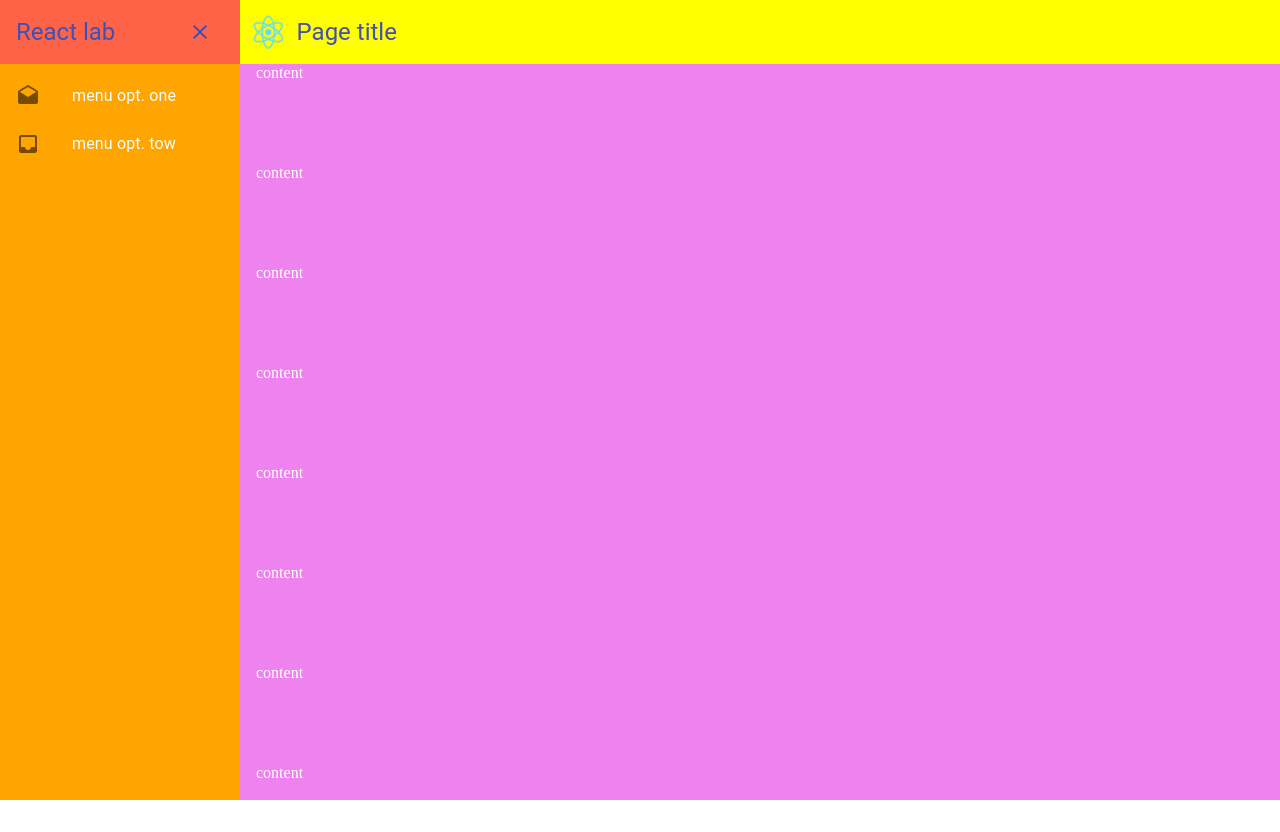
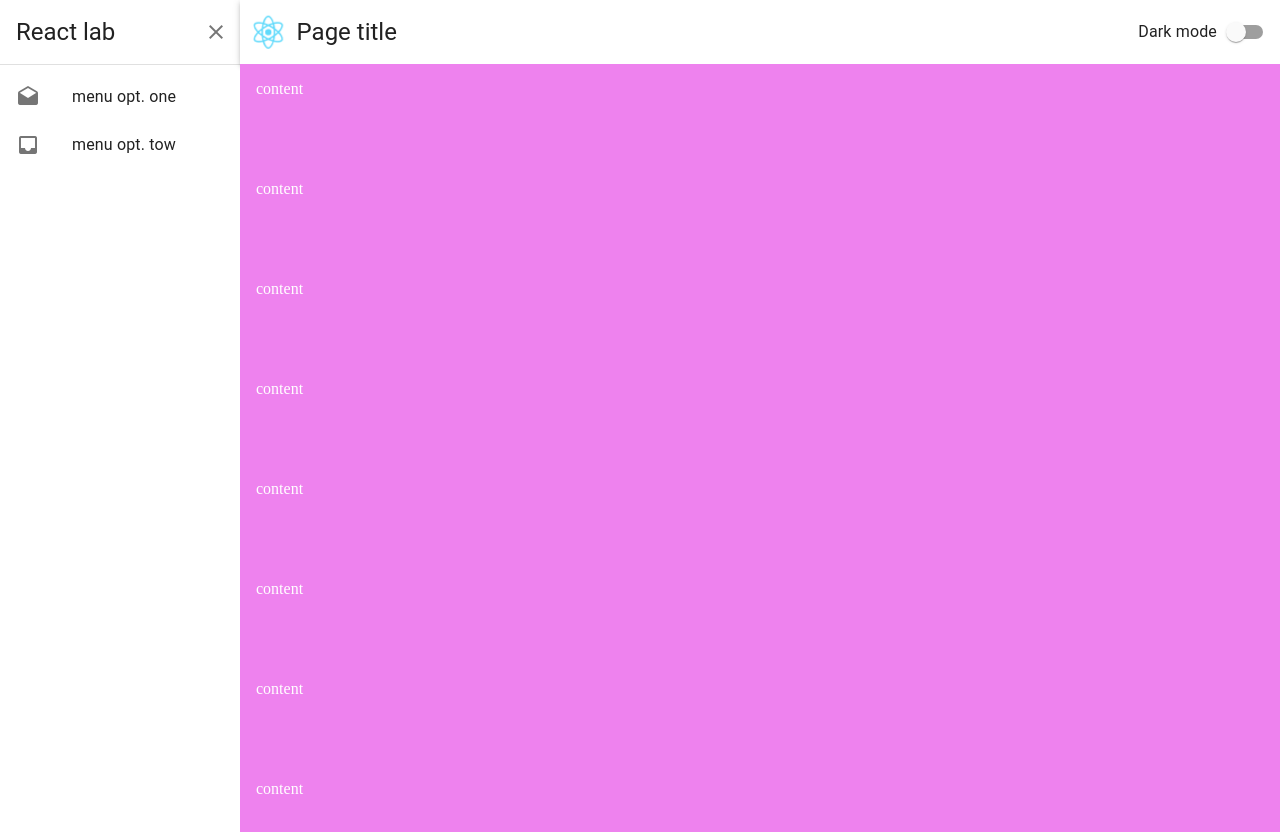
Before and after one commit to ramonprata/react-lab, a React (Create React App) app: page / in a window 1280 px wide. Built offline with nearby package versions, Linux system fonts and the light colour scheme.

Commit message:
Getting started

```diff
--- a/src/App.jsx
+++ b/src/App.jsx
@@ -1,15 +1,10 @@
 import React from 'react';
 import './App.css';
-import { ThemeProvider } from '@material-ui/core/styles';
 import { MainPageContainer } from './features/mainPage';
-import { theme } from './shared/theme';
+// import { theme } from './shared/theme';
 
 function App() {
-  return (
-    <ThemeProvider theme={theme}>
-      <MainPageContainer />;
-    </ThemeProvider>
-  );
+  return <MainPageContainer />;
 }
 
 export default App;
--- a/src/features/mainPage/views/header.jsx
+++ b/src/features/mainPage/views/header.jsx
@@ -1,7 +1,15 @@
 import React from 'react';
-import logo from '../../../logo.svg';
-import { Grid, Typography } from '@material-ui/core';
-import { BoxContent } from '../../../shared/components';
+
+import {
+  Grid,
+  Typography,
+  Icon,
+  IconButton,
+  Paper,
+  Switch,
+  FormControlLabel,
+} from '@material-ui/core';
+import { BoxContent, Logo } from '../../../shared/components';
 /**
  * TODO: set props type flow js
  * type Props = {
@@ -10,18 +18,38 @@ import { BoxContent } from '../../../shared/components';
  */
 
 const Header = (props) => {
-  const { isMobile } = props;
+  const { isMobile, menuIsOpened, toggleMenu, prefersDarkMode, setPrefersDarkMode } = props;
   return (
-    <Grid container direction="column" justify="center" style={{ backgroundColor: 'yellow' }}>
-      <BoxContent>
-        <Grid container direction="row" alignItems="center">
-          <img src={logo} className="app-logo" alt="logo" />
-          <Typography variant="h5" color="primary">
-            Page title
-          </Typography>
+    <Paper square elevation={3}>
+      <Grid container direction="row" alignItems="center" style={{ height: '100%' }}>
+        <Grid container direction="row" alignItems="center" item md={9} xs={8}>
+          {isMobile && (
+            <IconButton onClick={toggleMenu}>
+              <Icon>menu</Icon>
+            </IconButton>
+          )}
+          <Logo />
+          <Typography variant="h5">Page title</Typography>
         </Grid>
-      </BoxContent>
-    </Grid>
+        <Grid container direction="row" justify="flex-end" item md={3} xs={4}>
+          <BoxContent pr={16}>
+            <FormControlLabel
+              labelPlacement="start"
+              control={
+                <Switch
+                  checked={prefersDarkMode}
+                  onChange={setPrefersDarkMode}
+                  name="checkedA"
+                  // color="primary"
+                  inputProps={{ 'aria-label': 'secondary checkbox' }}
+                />
+              }
+              label="Dark mode"
+            />
+          </BoxContent>
+        </Grid>
+      </Grid>
+    </Paper>
   );
 };
 
--- a/src/features/mainPage/views/mainPage.jsx
+++ b/src/features/mainPage/views/mainPage.jsx
@@ -2,6 +2,7 @@ import React, { useState } from 'react';
 import { SideMenu } from '../../navigation/';
 import Header from './header';
 import { BoxContent } from '../../../shared/components';
+import { defaultTheme } from '../../../shared/theme';
 
 /**
  * TODO: set props type flow js
@@ -11,19 +12,28 @@ import { BoxContent } from '../../../shared/components';
  */
 
 const MainPage = (props) => {
-  const { isMobile } = props;
-  const { gridContainer, gridFour, menu, content, header, colorFour } = getStyles(isMobile);
+  const { isMobile, prefersDarkMode, setPrefersDarkMode } = props;
+  const [menuIsOpened, toggleMenu] = useState(true);
+  const { gridContainer, gridContent, menu, content } = getStyles(isMobile);
+
+  const onToggleMenu = () => {
+    toggleMenu(!menuIsOpened);
+  };
 
   return (
     <div style={gridContainer}>
-      <div style={gridFour}>
+      <div style={gridContent}>
         <div style={menu}>
-          <SideMenu isMobile={isMobile} />
+          <SideMenu isMobile={isMobile} menuIsOpened={menuIsOpened} toggleMenu={onToggleMenu} />
         </div>
-
-        <Header isMobile={isMobile} />
-
-        <BoxContent pl={16} style={content}>
+        <Header
+          prefersDarkMode={prefersDarkMode}
+          setPrefersDarkMode={setPrefersDarkMode}
+          isMobile={isMobile}
+          menuIsOpened={menuIsOpened}
+          toggleMenu={onToggleMenu}
+        />
+        <BoxContent pd={16} style={content}>
           <div style={{ height: 100 }}>content</div>
           <div style={{ height: 100 }}>content</div>
           <div style={{ height: 100 }}>content</div>
@@ -52,21 +62,20 @@ const getStyles = (isMobile = false) => {
       height: '100vh',
       width: '100%',
     },
-    gridFour: {
+    gridContent: {
       display: 'grid',
       gridTemplateColumns: `auto 1fr`,
       gridTemplateRows: '64px auto',
       height: '100%',
     },
-
-    menu: { backgroundColor: 'orange', gridRow: '1/3' },
-
+    menu: {
+      gridRow: '1/3',
+    },
     content: {
       backgroundColor: 'violet',
       overflowY: 'auto',
-      height: window.innerHeight - 64,
+      height: window.innerHeight - defaultTheme.layout.headerHeight,
     },
-    colorFour: { backgroundColor: 'aqua' },
   };
 };
 
--- a/src/features/mainPage/views/mainPageContainer.jsx
+++ b/src/features/mainPage/views/mainPageContainer.jsx
@@ -1,11 +1,32 @@
 import React, { useState } from 'react';
+import { ThemeProvider, createMuiTheme } from '@material-ui/core/styles';
 import { useWidthResize } from '../../../trials/customHooks';
 import { dimenssions } from '../../../shared/screenDimensions';
 import MainPage from './mainPage';
 
 const MainPageContainer = () => {
+  const [prefersDarkMode, setPrefersDarkMode] = useState(false);
   const { isMobile } = useWidthResize(dimenssions.smartphone);
-  return <MainPage isMobile={isMobile} />;
+
+  const theme = React.useMemo(
+    () =>
+      createMuiTheme({
+        palette: {
+          type: prefersDarkMode ? 'dark' : 'light',
+        },
+      }),
+    [prefersDarkMode]
+  );
+
+  return (
+    <ThemeProvider theme={theme}>
+      <MainPage
+        prefersDarkMode={prefersDarkMode}
+        setPrefersDarkMode={() => setPrefersDarkMode(!prefersDarkMode)}
+        isMobile={isMobile}
+      />
+    </ThemeProvider>
+  );
 };
 
 export default MainPageContainer;
--- a/src/features/navigation/views/menuHeader.jsx
+++ b/src/features/navigation/views/menuHeader.jsx
@@ -2,7 +2,7 @@ import React from 'react';
 import { Typography, Grid, Icon, IconButton, Fade } from '@material-ui/core';
 import { makeStyles } from '@material-ui/core/styles';
 import { defaultTheme } from '../../../shared/theme';
-import { BoxContent } from '../../../shared/components';
+import { BoxContent, Logo } from '../../../shared/components';
 
 /**
  * TODO: set props type flow js
@@ -13,32 +13,33 @@ import { BoxContent } from '../../../shared/components';
  */
 
 const MenuHeader = (props) => {
-  const { menuIsOpened, toggleMenu, showContent } = props;
-  const padding = menuIsOpened ? 16 : 0;
+  const { menuIsOpened, toggleMenu, showContent, isMobile } = props;
+  const padding = menuIsOpened && !isMobile ? 16 : 0;
   const justify = menuIsOpened ? 'space-between' : 'center';
   return (
     <Grid container direction="column" justify="center" style={styles.headerContainer}>
-      <BoxContent pl={padding} pr={padding}>
+      <BoxContent pl={padding}>
         <Grid container direction="row" alignItems="center" justify={justify}>
+          {isMobile && <Logo />}
           {menuIsOpened && showContent && (
-            <Typography variant="h5" color="primary">
-              <Fade in={showContent} timeout={200}>
-                <div>React lab</div>
-              </Fade>
-            </Typography>
+            <Fade in={showContent}>
+              <Typography variant="h5">React lab</Typography>
+            </Fade>
           )}
           <IconButton onClick={toggleMenu} disableRipple={true}>
-            <Icon color="primary">{menuIsOpened ? 'close' : 'menu_open'}</Icon>
+            <Icon>{menuIsOpened ? 'close' : 'menu_open'}</Icon>
           </IconButton>
         </Grid>
       </BoxContent>
     </Grid>
   );
 };
+
 const styles = {
   headerContainer: {
     minHeight: defaultTheme.layout.headerHeight,
-    backgroundColor: 'tomato',
+    // backgroundColor: 'tomato',
   },
 };
+
 export default MenuHeader;
--- a/src/features/navigation/views/sideMenu.jsx
+++ b/src/features/navigation/views/sideMenu.jsx
@@ -2,7 +2,8 @@ import React, { useState } from 'react';
 import List from '@material-ui/core/List';
 import MenuOption from './menuOption';
 import menu from '../menu.json';
-import { Grid } from '@material-ui/core';
+import { Grid, Drawer, Divider, Paper } from '@material-ui/core';
+import { makeStyles } from '@material-ui/core/styles';
 import MenuHeader from './menuHeader';
 import { defaultTheme } from '../../../shared/theme';
 import Collapse from '@material-ui/core/Collapse';
@@ -18,10 +19,9 @@ import ClickAwayListener from '@material-ui/core/ClickAwayListener';
  */
 
 const SideMenu = (props) => {
-  const { isMobile } = props;
-  const [menuIsOpened, toggleMenu] = useState(true);
+  const { isMobile, menuIsOpened, toggleMenu } = props;
   const [showContent, setShowContent] = useState(true);
-  const { menuContainer } = useStyles(menuIsOpened);
+  const { menuContainer, list, paperDrawer } = useStyles(menuIsOpened, isMobile)();
 
   useEffect(() => {
     setTimeout(() => {
@@ -40,30 +40,73 @@ const SideMenu = (props) => {
     ));
   };
 
+  const renderMenuContent = () => {
     return (
-    <ClickAwayListener onClickAway={() => toggleMenu(false)}>
-      <Grid container direction="column" style={menuContainer}>
+      <Grid container direction="column" className={menuContainer}>
         <MenuHeader
           isMobile={isMobile}
           menuIsOpened={menuIsOpened}
           toggleMenu={() => toggleMenu(!menuIsOpened)}
           showContent={showContent}
         />
-        <List component="nav" aria-label="main mailbox folders">
+        <Divider variant="fullWidth" />
+        <List
+          component="nav"
+          classes={{
+            root: list,
+          }}
+        >
           {renderMenuOptions()}
         </List>
       </Grid>
-    </ClickAwayListener>
     );
   };
 
-const useStyles = (menuIsOpened = true) => {
+  return (
+    <React.Fragment>
+      {isMobile ? (
+        <Drawer
+          PaperProps={{
+            classes: {
+              root: paperDrawer,
+            },
+          }}
+          elevation={0}
+          onClose={toggleMenu}
+          open={menuIsOpened}
+          anchor="left"
+        >
+          {renderMenuContent()}
+        </Drawer>
+      ) : (
+        <Paper square elevation={0}>
+          {renderMenuContent()}
+        </Paper>
+      )}
+    </React.Fragment>
+  );
+};
+
+const useStyles = (menuIsOpened = true, isMobile = false) =>
+  makeStyles(() => {
     const { layout } = defaultTheme;
+    const width = menuIsOpened ? layout.menuOpened : layout.menuClosed;
     return {
+      paperDrawer: {
+        overflow: 'hidden',
+      },
       menuContainer: {
-      width: menuIsOpened ? layout.menuOpened : layout.menuClosed,
+        width,
         transition: 'all .2s linear',
       },
+      list: {
+        width,
+        height: window.innerHeight - layout.headerHeight,
+        overflowY: 'hidden',
+        '&:hover': {
+          overflowY: 'hidden',
+        },
+      },
     };
-};
+  });
 export default SideMenu;
--- a/src/shared/components/index.js
+++ b/src/shared/components/index.js
@@ -1 +1,2 @@
 export { default as BoxContent } from './boxContent';
+export { default as Logo } from './logo';
--- /dev/null
+++ b/src/shared/components/logo.jsx
@@ -0,0 +1,7 @@
+import React from 'react';
+import logo from '../../../src/logo.svg';
+const Logo = () => {
+  return <img src={logo} className="app-logo" alt="logo" />;
+};
+
+export default Logo;
--- a/src/shared/theme.js
+++ b/src/shared/theme.js
@@ -237,4 +237,8 @@ export const defaultTheme = {
   },
 };
 
-export const theme = createMuiTheme(defaultTheme);
+export const theme = createMuiTheme({
+  palette: {
+    type: 'light',
+  },
+});
```
Lines whose indentation alone changed are shown as unchanged.
